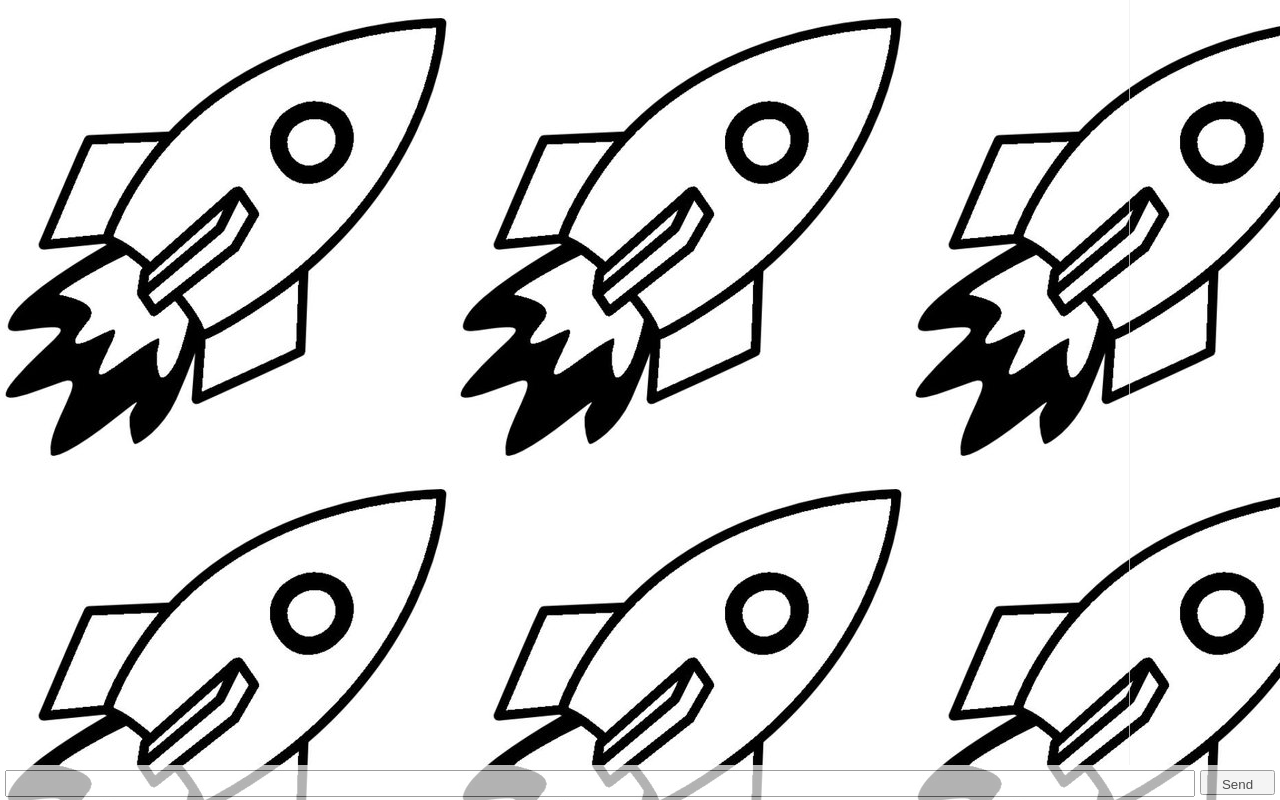
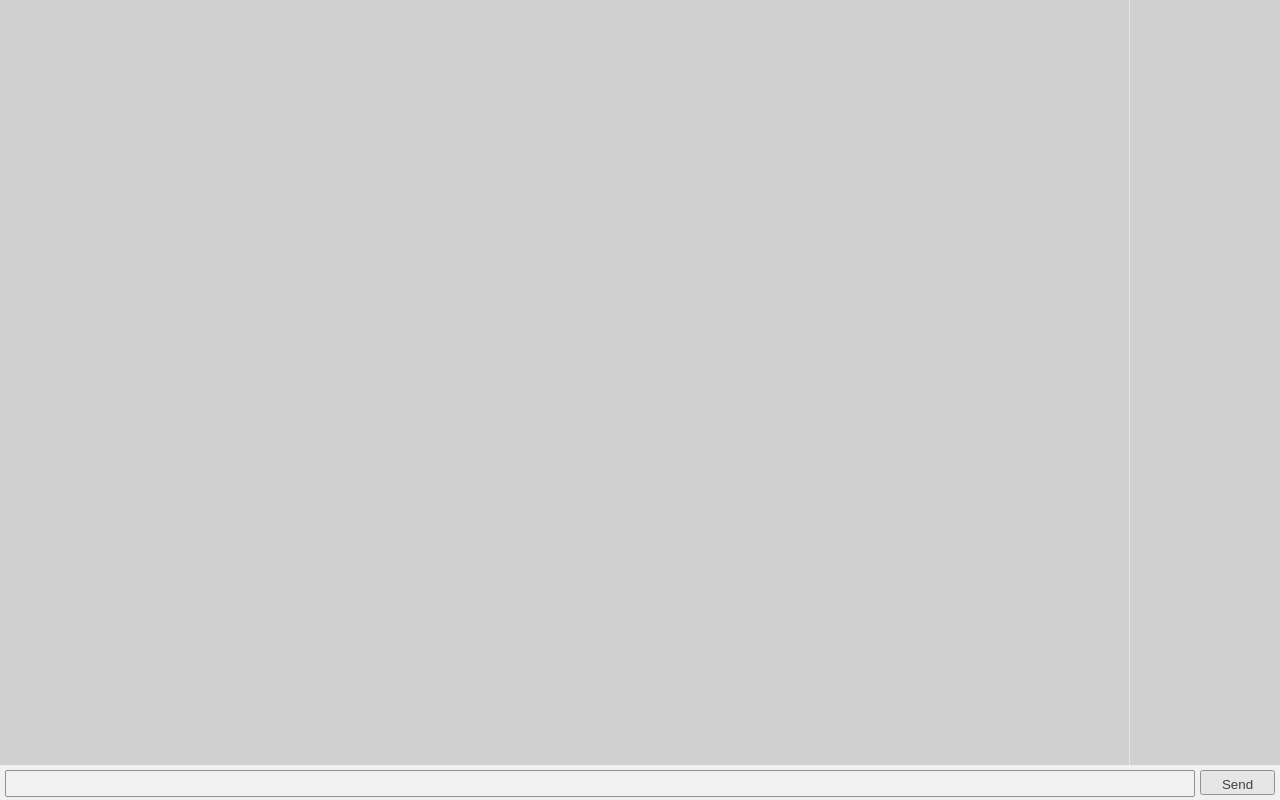
Before and after one commit to nodester/irc, a plain HTML site: page public/index.html in a window 1280 px wide. Drawn offline with nearby package versions, Linux system fonts and the light colour scheme.

Commit message:
changed background image

```diff
--- a/public/css/irc.css
+++ b/public/css/irc.css
@@ -2,11 +2,12 @@
   margin: 0;
 }
 body {
-  background: #fff;
+  background: #d0d0d0;
   color: #222;
   font: 12px Helvetica, Arial, sans-serif;
   padding: 0 0 30px;
-  background-image:url('../nodesterbw_rightbig.png');
+/*  background-image:url('../nodesterbw_rightbig.png');*/
+/*  background-repeat:no-repeat;*/
   opacity:0.7;
 
 }
```
